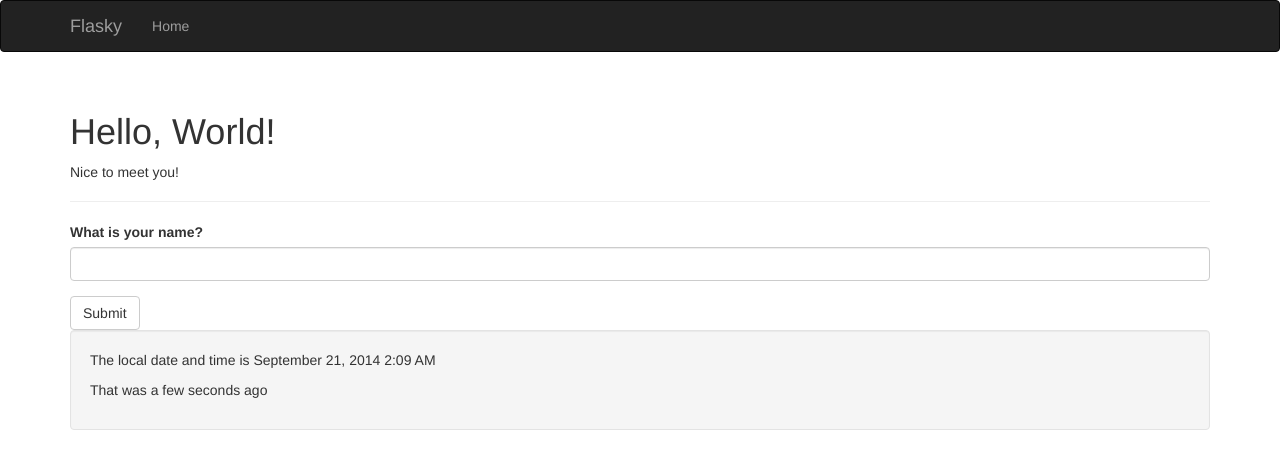
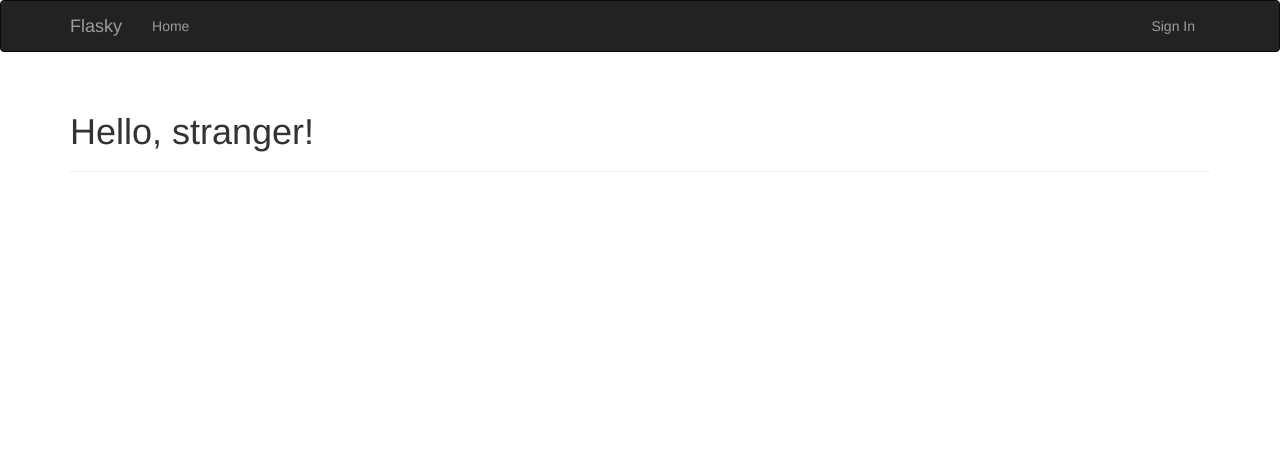
Before and after one commit to jdharms/flasky, a Flask app: page / in a window 1280 px wide. Shown: the top 469 px of the page. Run offline with Flask 2, Linux system fonts and the light colour scheme; some libraries are stand-ins or nearby versions.

Commit message:
Support for login/logout
Forms and views for logging in and out.
Database migration for adding a password to the user model.
No registration capability yet, can add users with a shell.

```diff
--- /dev/null
+++ b/app/auth/__init__.py
@@ -0,0 +1,5 @@
+from flask import Blueprint
+
+auth = Blueprint('auth', __name__)
+
+from . import views
--- a/app/main/forms.py
+++ b/app/main/forms.py
@@ -3,5 +3,5 @@ from wtforms import StringField, SubmitField
 from wtforms.validators import Required
 
 class NameForm(Form):
-    name = StringField("What is your name?", validators=[Required()])
-    submit = SubmitField("Submit")
+    name = StringField('What is your name?', validators=[Required()])
+    submit = SubmitField('Submit')
--- a/app/main/views.py
+++ b/app/main/views.py
@@ -1,24 +1,8 @@
 from flask import render_template, session, url_for, redirect
 from . import main
-from .forms import NameForm
 from .. import db
 from ..models import User
-from datetime import datetime
 
 @main.route('/', methods=['GET', 'POST'])
 def index():
-    form = NameForm()
-    if form.validate_on_submit():
-        user = User.query.filter_by(username=form.name.data).first()
-        if user is None:
-            user = User(username=form.name.data)
-            db.session.add(user)
-            db.session.commit()
-            session['Known'] = False
-        else:
-            session['Known'] = True
-
-        session['Name'] = form.name.data
-        form.name.data = ''
-        return redirect(url_for('.index'))
-    return render_template('index.html', form=form, known=session.get('Known', False), name=session.get('Name'), current_time=datetime.utcnow())
+    return render_template('index.html')
--- a/app/templates/base.html
+++ b/app/templates/base.html
@@ -25,6 +25,13 @@
             <ul class="nav navbar-nav">
                 <li><a href="/">Home</a></li>
             </ul>
+            <ul class="nav navbar-nav navbar-right">
+                {% if current_user.is_authenticated() %}
+                <li><a href="{{ url_for('auth.logout') }}">Sign Out</a></li>
+                {% else %}
+                <li><a href="{{ url_for('auth.login') }}">Sign In</a></li>
+                {% endif %}
+            </ul>
         </div>
     </div>
 </div>
@@ -42,13 +49,4 @@
     {% block page_content %}{% endblock %}
 </div>
 
-{% block footer %}
-<div class="container">
-    <div class="well" "well-sm">
-        {% block page_footer %}{% endblock %}
-    </div>
-</div>
 {% endblock %}
-
-
-{% endblock %}
--- a/app/templates/index.html
+++ b/app/templates/index.html
@@ -2,19 +2,6 @@
 
 {% block page_content %}
 <div class="page-header">
-    <h1>Hello, {% if name %}{{ name }}{% else %}World{% endif %}!</h1>
-    {% if not known %}
-    <p>Nice to meet you!</p>
-    {% else %}
-    <p>Good to see you again</p>
-    {% endif %}
-</div>
-<div>
-{{ wtf.quick_form(form) }}
+    <h1>Hello, {% if current_user.is_authenticated() %}{{ current_user.username }}{% else %}stranger{% endif %}!</h1>
 </div>
 {% endblock %}
-
-{% block page_footer %}
-<p>The local date and time is {{ moment(current_time).format('LLL') }}</p>
-<p>That was {{ moment(current_time).fromNow(refresh=True) }}</p>
-{% endblock %}
```
Also changed, not shown: app/__init__.py (+10 -0 lines), app/auth/forms.py (added, +9 -0 lines), app/auth/views.py (added, +23 -0 lines), app/models.py (+7 -2 lines), app/templates/auth/login.html (added, +11 -0 lines), migrations/versions/2b1858cdb486_added_password_to_user_model.py (added, +26 -0 lines), requirements.txt (+16 -17 lines).
